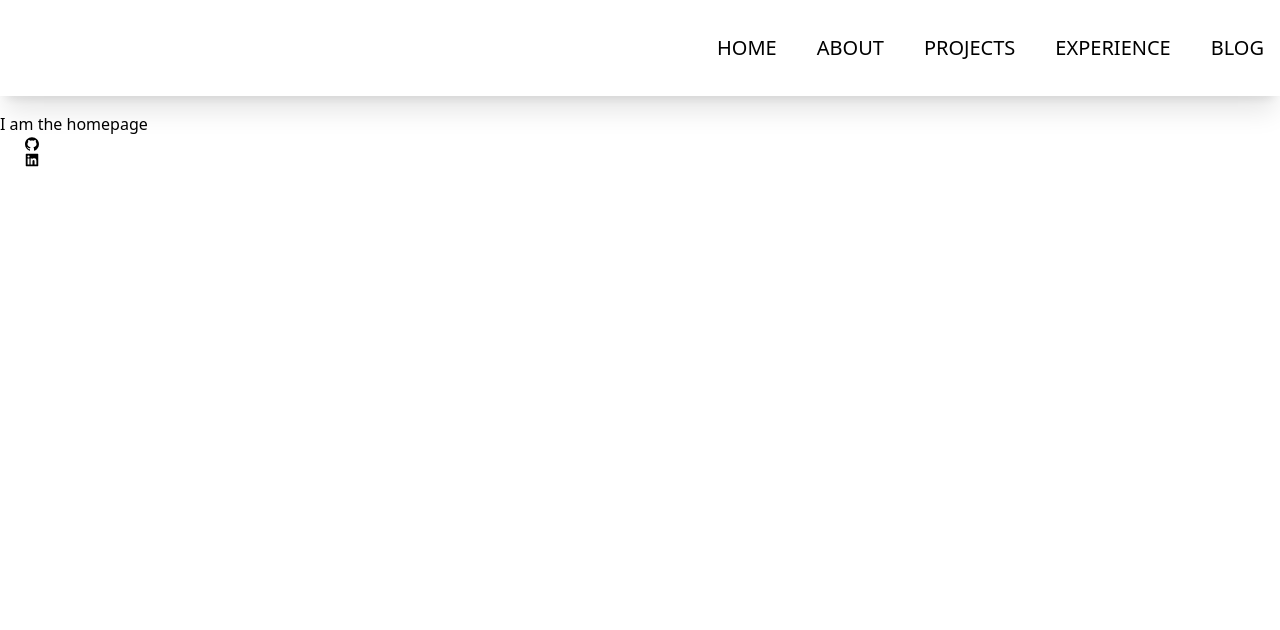
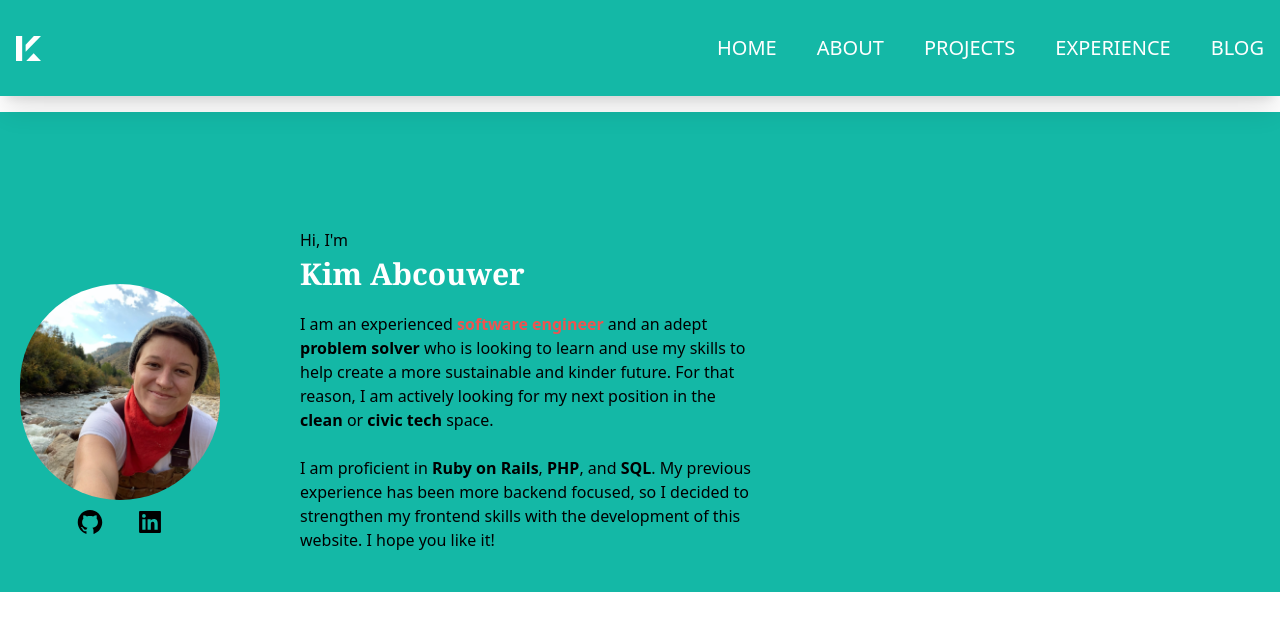
Before and after one commit to kabcouwer/blog, a Next.js app: page / in a window 1280 px wide. Shown: the top 630 px of the page. Built offline with nearby package versions, Linux system fonts and the light colour scheme.

Commit message:
Add framer motion logo and update about page

```diff
--- a/app/page.tsx
+++ b/app/page.tsx
@@ -1,35 +1,10 @@
-import { AiOutlineGithub, AiFillLinkedin } from "react-icons/ai";
+import About from "../components/sections/about";
+import React from "react";
 
 export default function Home() {
   return (
-    <div>
-      <div>
-        I am the homepage
-      </div>
-      <div>
-        <div className="mt-8 md:mt-0 ml-0 md:ml-6 space-y-2 dark:text-neutral-400">
-          <a
-            rel="noopener noreferrer"
-            target="_blank"
-            href="https://github.com/kabcouwer"
-            className="flex items-center gap-2"
-          >
-            <AiOutlineGithub />
-          </a>
-        </div>
-      </div>
-      <div>
-        <div className="mt-8 md:mt-0 ml-0 md:ml-6 space-y-2 dark:text-neutral-400">
-          <a
-            rel="noopener noreferrer"
-            target="_blank"
-            href="https://www.linkedin.com/in/kim-abcouwer?trk=profile-badge"
-            className="flex items-center gap-2"
-          >
-            <AiFillLinkedin />
-          </a>
-        </div>
-      </div>
-    </div>
-  )
+    <>
+      <About />
+    </>
+  );
 }
--- a/components/Navbar.tsx
+++ b/components/Navbar.tsx
@@ -1,43 +1,103 @@
 "use client";
+
 import Link from "next/link";
+import { motion } from "framer-motion";
 import { AiOutlineMenu, AiOutlineClose } from "react-icons/ai";
 import { useState } from "react";
 
+function Logo() {
+  return (
+    <Link aria-label="Kim Abcouwer" href="/">
+      <motion.svg
+        className="text-white h-[25px] md:h-[37px]"
+        width="25"
+        height="37"
+        viewBox="0 0 316 316" // <min-x> <min-y> <width> <height>
+        fill="none"
+        xmlns="http://www.w3.org/2000/svg"
+      >
+        <motion.path
+          initial={{
+            opacity: 0,
+            pathLength: 0,
+          }}
+          animate={{
+            opacity: 1,
+            pathLength: 1,
+          }}
+          transition={{
+            duration: 0.5,
+            type: "spring",
+            stiffness: 50,
+          }}
+          d="M39 316V0"
+          stroke="currentColor"
+          strokeWidth={78}
+        />
+        <motion.path
+          initial={{ x: -200, opacity: 0 }}
+          animate={{ x: 0, opacity: 1 }}
+          transition={{
+            duration: 0.5,
+            type: "spring",
+            stiffness: 50,
+          }}
+          d="M 316 314.998 H 129.852 L 223 218 V 218 Z"
+          fill="currentColor"
+        />
+        <motion.path
+          initial={{ x: -200, opacity: 0 }}
+          animate={{ x: 0, opacity: 1 }}
+          transition={{
+            duration: 0.5,
+            type: "spring",
+            stiffness: 50,
+          }}
+          d="M 122 200 v -90 L 226 0 H 316"
+          fill="currentColor"
+        />
+      </motion.svg>
+    </Link>
+  );
+}
+
 const Navbar = () => {
-    const [menuOpen, setMenuOpen] = useState(false)
+  const [menuOpen, setMenuOpen] = useState(false);
 
   const handleNav = () => {
     setMenuOpen(!menuOpen);
-    }
+  };
 
   return (
-        <nav className="fixed w-full h-24 shadow-xl">
+    <nav className="fixed w-full h-24 shadow-xl bg-teal-500">
       <div className="flex justify-between items-center h-full w-full px-4 2xl:px-16">
-                <div></div>
+        <div>
+          <Logo />
+        </div>
         <div className="hidden sm:flex">
           <ul className="hidden sm:flex">
             <Link href="/">
-                            <li className="ml-10 uppercase hover:border-b text-xl">
+              <li className="text-white ml-10 uppercase hover:border-b text-xl">
                 Home
               </li>
             </Link>
             <Link href="#about">
-                            <li className="ml-10 uppercase hover:border-b text-xl">
+              <li className="text-white ml-10 uppercase hover:border-b text-xl">
                 About
               </li>
             </Link>
-                        <Link href="/projects">
-                            <li className="ml-10 uppercase hover:border-b text-xl">
+            <Link href="#projects">
+              <li className="text-white ml-10 uppercase hover:border-b text-xl">
                 Projects
               </li>
             </Link>
-                        <Link href="/experience">
-                            <li className="ml-10 uppercase hover:border-b text-xl">
+            <Link href="#experience">
+              <li className="text-white ml-10 uppercase hover:border-b text-xl">
                 Experience
               </li>
             </Link>
             <Link href="/posts">
-                            <li className="ml-10 uppercase hover:border-b text-xl">
+              <li className="text-white ml-10 uppercase hover:border-b text-xl">
                 Blog
               </li>
             </Link>
@@ -47,7 +107,8 @@ const Navbar = () => {
           <AiOutlineMenu size={25} />
         </div>
       </div>
-            <div className={
+      <div
+        className={
           menuOpen
             ? "fixed left-0 top-0 w-[65%] sm:hidden h-screen bg-[#ecf0f3] p-10 ease-in duration-500"
             : "fixed left-[-100%] top-0 p-10 ease-in duration-500"
--- a/components/sections/About.tsx
+++ b/components/sections/About.tsx
@@ -1,9 +1,52 @@
-const About = () => {
-    return (
-        <div id="about">
-            <h1>This is the about section</h1>
+import Image from "next/image";
+import { AiOutlineGithub, AiFillLinkedin } from "react-icons/ai";
+import { name, bio, avatar } from "../../lib/info";
+
+export default function About() {
+  return (
+    <section
+      id="about"
+      className="md:flex items-stretch pt-28 pb-5 px-5 bg-teal-500"
+    >
+      <div className="content-center">
+        <div className="container flex justify-center md:mt-8 md:flex-row">
+          <Image
+            alt={name}
+            className="rounded-full"
+            src={avatar}
+            placeholder="blur"
+            width={200}
+            priority
+          />
         </div>
-    );
-};
-
-export default About;
+        <div className="container flex justify-center my-2">
+          <div className="px-4">
+            <a
+              rel="noopener noreferrer"
+              target="_blank"
+              href="https://github.com/kabcouwer"
+              className="flex gap-2"
+            >
+              <AiOutlineGithub size={28} />
+            </a>
+          </div>
+          <div className="px-4">
+            <a
+              rel="noopener noreferrer"
+              target="_blank"
+              href="https://www.linkedin.com/in/kim-abcouwer?trk=profile-badge"
+              className="flex gap-2"
+            >
+              <AiFillLinkedin size={28} />
+            </a>
+          </div>
+        </div>
+      </div>
+      <div className="mx-20">
+        <p className="my-1 max-w-[460px]">Hi, I&apos;m</p>
+        <h1 className="text-white font-bold text-3xl font-serif">{name}</h1>
+        <p className="my-5 max-w-[460px]">{bio()}</p>
+      </div>
+    </section>
+  );
+}
--- /dev/null
+++ b/lib/info.tsx
@@ -0,0 +1,20 @@
+import profilePic from "../lib/images/avatar.jpg";
+
+export const name = "Kim Abcouwer";
+export const avatar = profilePic;
+export const bio = () => {
+  return (
+    <>
+      I am an experienced{" "}
+      <b style={{ ["color" as any]: "#ef5350" }}>software engineer</b> and an
+      adept <b>problem solver </b>
+      who is looking to learn and use my skills to help create a more
+      sustainable and kinder future. For that reason, I am actively looking for
+      my next position in the <b>clean</b> or <b>civic tech</b> space.<br></br>
+      <br></br>I am proficient in <b>Ruby on Rails</b>, <b>PHP</b>, and{" "}
+      <b>SQL</b>. My previous experience has been more backend focused, so I
+      decided to strengthen my frontend skills with the development of this
+      website. I hope you like it!
+    </>
+  );
+};
--- a/package.json
+++ b/package.json
@@ -14,6 +14,7 @@
     "@types/react-dom": "18.0.11",
     "eslint": "8.36.0",
     "eslint-config-next": "13.2.4",
+    "framer-motion": "^10.9.1",
     "next": "13.2.4",
     "react": "18.2.0",
     "react-dom": "18.2.0",
```
Also changed, not shown: lib/images/avatar.jpg (added), 1 other file (tests, documents, lock files or other folders). Lines whose indentation alone changed are shown as unchanged.
